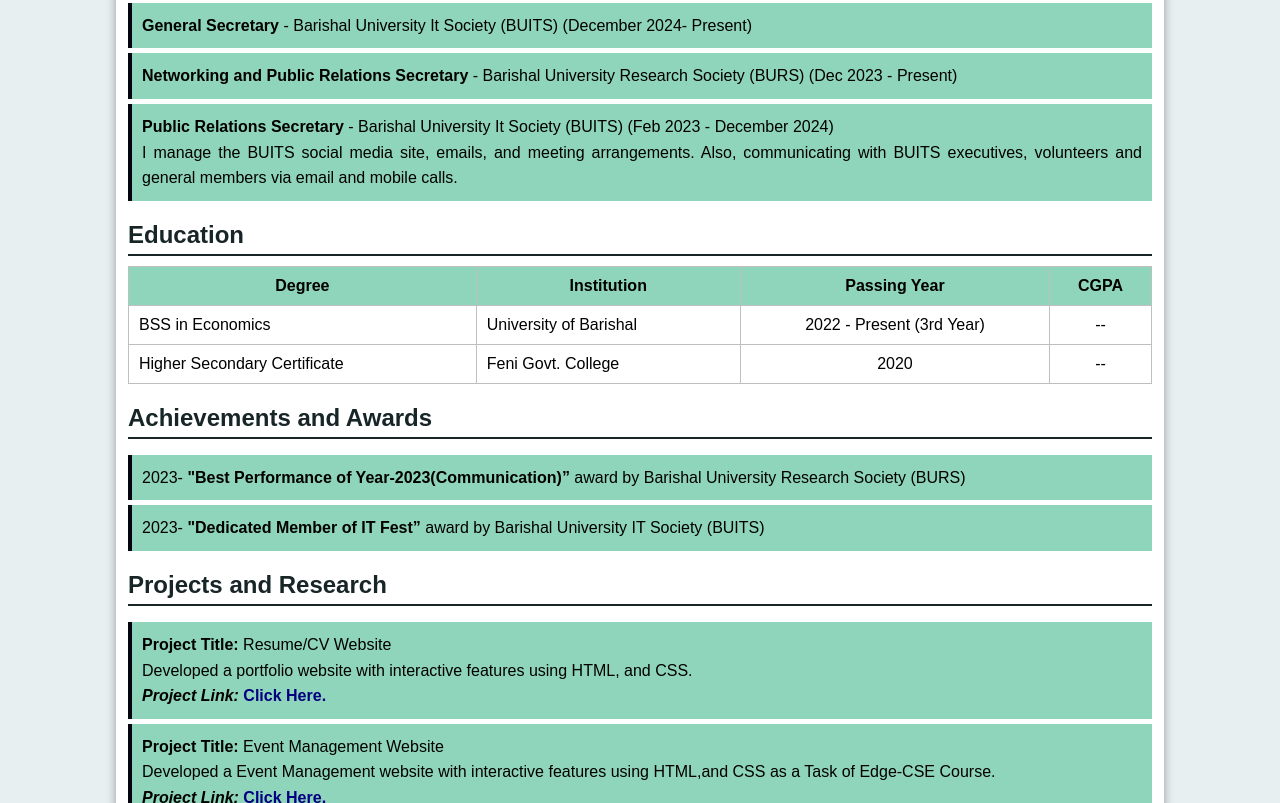
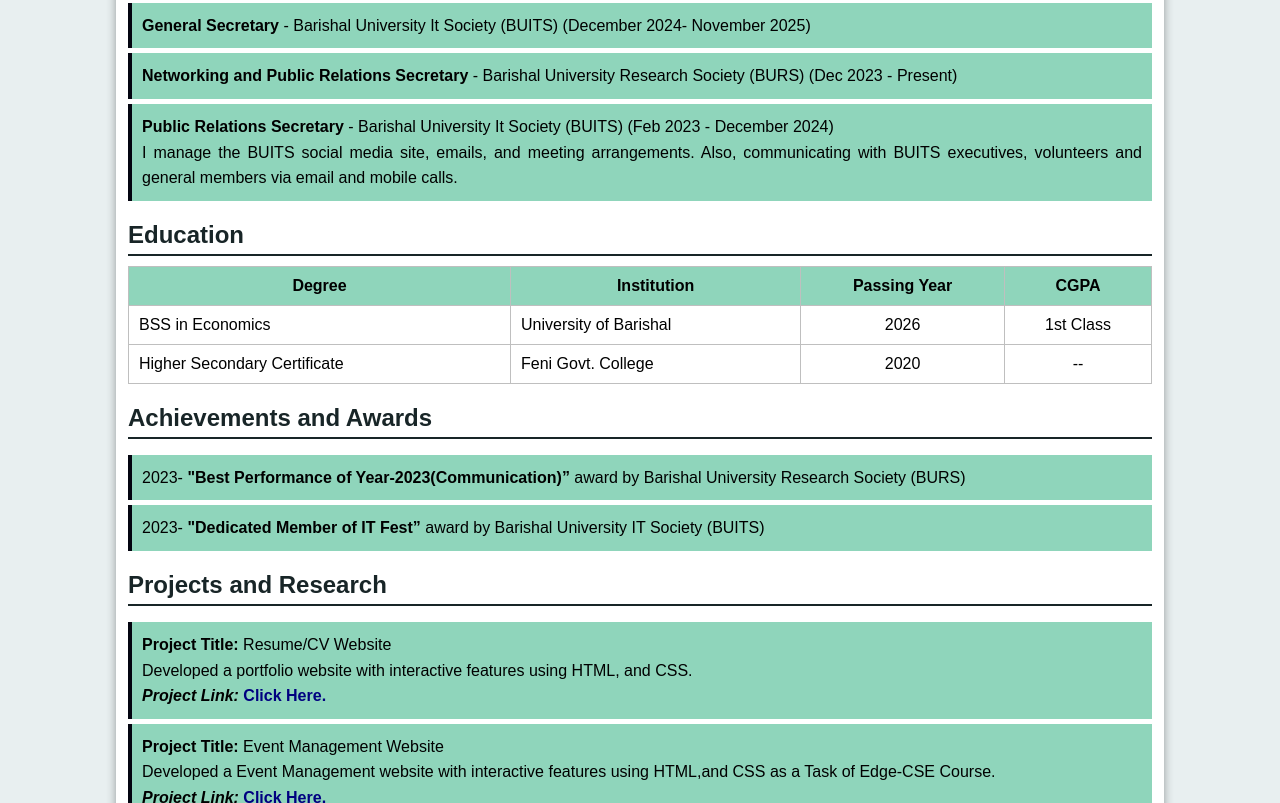
Before and after one commit to nkazimahfuzur/Nazim-CV-Assignment-08-003-18, a plain HTML site: page index.html in a window 1280 px wide. Shown: the part 1075-1878 px from the top of the page. Drawn offline with Linux system fonts and the light colour scheme.

Commit message:
Update index.html

```diff
--- a/index.html
+++ b/index.html
@@ -59,7 +59,7 @@
             <h2>Experience</h2>
             <ul>
                  <li>
-                    <strong> General Secretary</strong> - Barishal University It Society (BUITS) (December 2024- Present)
+                    <strong> General Secretary</strong> - Barishal University It Society (BUITS) (December 2024- November 2025)
                     <br>
                 </li>
 
@@ -87,8 +87,8 @@
                 <tr>
                     <td>BSS in Economics</td>
                     <td>University of Barishal</td>
-                    <td>2022 - Present (3rd Year) </td>
-                    <td> -- </td>
+                    <td>2026</td>
+                    <td> 1st Class </td>
                 </tr>
                 <tr></tr>
                     <td>Higher Secondary Certificate</td>
```
